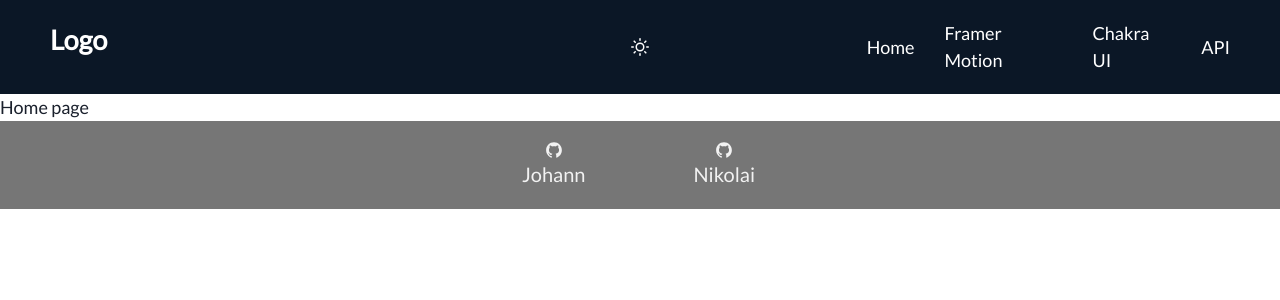
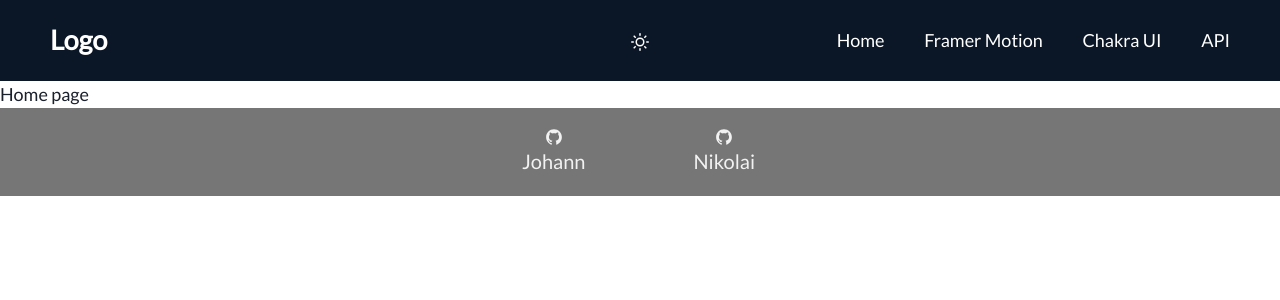
Before and after one commit to Nikothaboss/React-framework-practice-, a React (Create React App) app: page / in a window 1280 px wide. Shown: the top 300 px of the page. Built offline with nearby package versions, Linux system fonts and the light colour scheme; a web font is replaced by a local one.

Commit message:
digger varants. burde kanskje lage en egen mappe for de etterhvert sjekk ut hva som skjer med mobilde menu og sole/månen når du trykker på de

```diff
--- a/src/components/Header/Header.js
+++ b/src/components/Header/Header.js
@@ -1,5 +1,5 @@
 import React, { useEffect, useState } from 'react';
-import { SunIcon, MoonIcon, HamburgerIcon } from '@chakra-ui/icons';
+import { SunIcon, MoonIcon } from '@chakra-ui/icons';
 import { StyledHeader } from './Header.styled';
 import { Box, Text, Grid, Flex } from '@chakra-ui/layout';
 import { useColorMode, useColorModeValue } from '@chakra-ui/color-mode';
@@ -23,7 +23,25 @@ const Header = () => {
   const { colorMode, toggleColorMode } = useColorMode();
   const bg = useColorModeValue(`${colors.darkBlue}`, `${colors.gradient}`);
   const color = useColorModeValue(`${colors.white}`, `${colors.darkBlue}`);
-  // console.log(colorMode)
+
+  const colorModeVariants = {
+    enter: {
+      y: [0, 100, 0],
+      transition: {
+        type: 'linear',
+        duration: 0.6,
+      },
+    },
+    leave: {
+      y: [0, 99, 0],
+      transition: {
+        type: 'linear',
+        duration: 0.6,
+      },
+    },
+  };
+
+  const [sunrise, setSunrise] = useState(false);
   return (
     <Box bg={bg} color={color}>
       <StyledHeader>
@@ -36,21 +54,27 @@ const Header = () => {
             alignItems='center'
             className='icon-container'
           >
-            {colorMode === 'light' ? (
-              <MoonIcon className='moon-icon' onClick={toggleColorMode} />
-            ) : (
-              <SunIcon className='sun-icon' onClick={toggleColorMode} />
-            )}
+            <motion.div
+              onClick={() => setSunrise(!sunrise)}
+              variants={colorModeVariants}
+              animate={sunrise ? 'enter' : 'leave'}
+            >
+              {colorMode === 'light' ? (
+                <MoonIcon className='moon-icon' onClick={toggleColorMode} />
+              ) : (
+                <SunIcon className='sun-icon' onClick={toggleColorMode} />
+              )}
+            </motion.div>
           </Flex>
           <Flex
             justifyContent='end'
             alignItems='center'
             className='menu-container'
           >
-            {screenWidth > 768 ? (
+            {screenWidth > 900 ? (
               <TabletPluss />
             ) : (
-              <MobileWidth bg={bg} color={color} handleSize={handleSize} />
+              <MobileWidth bg={bg} color={color} />
             )}
           </Flex>
         </Grid>
@@ -62,7 +86,7 @@ const Header = () => {
 const MobileWidth = () => {
   const [showMenu, setShowMenu] = useState(false);
   const MotionBox = motion(Box);
-  const bg = useColorModeValue(`${colors.white}`, `${colors.darkGray}`);
+  const bg = useColorModeValue(`${colors.white}`, `${colors.darkBlue}`);
   const color = useColorModeValue(`${colors.black}`, `${colors.white}`);
   const toggleMenu = () => setShowMenu(!showMenu);
 
@@ -85,9 +109,62 @@ const MobileWidth = () => {
     },
   };
 
+  const hamburgerVariants = {
+    closed: {
+      rotate: 0,
+      opacity: 1,
+      transition: {
+        type: 'linear',
+        duration: 0.2,
+      },
+    },
+    openLine1: {
+      rotate: 45,
+      y: 6,
+      transition: {
+        type: 'linear',
+        duration: 0.2,
+      },
+    },
+    openLine2: {
+      opacity: 0,
+      transition: {
+        type: 'linear',
+        duration: 0,
+      },
+    },
+    openLine3: {
+      rotate: -45,
+      y: -6,
+      transition: {
+        type: 'linear',
+        duration: 0.2,
+      },
+    },
+  };
+
   return (
     <>
-      <HamburgerIcon className='menu-item hamburger' onClick={toggleMenu} />
+      <MotionBox className='hamburger' onClick={toggleMenu}>
+        <MotionBox
+          bg={bg}
+          variants={hamburgerVariants}
+          animate={showMenu ? 'openLine1' : 'closed'}
+          className='line'
+        ></MotionBox>
+        <MotionBox
+          bg={bg}
+          variants={hamburgerVariants}
+          animate={showMenu ? 'openLine2' : 'closed'}
+          className='line'
+        ></MotionBox>
+        <MotionBox
+          bg={bg}
+          variants={hamburgerVariants}
+          animate={showMenu ? 'openLine3' : 'closed'}
+          className='line'
+        ></MotionBox>
+      </MotionBox>
       <AnimatePresence>
         {showMenu && (
           <>
--- a/src/components/Header/Header.styled.js
+++ b/src/components/Header/Header.styled.js
@@ -2,9 +2,8 @@ import styled from 'styled-components';
 import { colors } from '../../app.styled';
 
 export const StyledHeader = styled.header`
-  /* background: #b00b69; */
   padding: 20px 50px;
-  position: relative;
+  overflow: hidden;
   .logo {
     font-size: 1.5rem;
     font-weight: 600;
@@ -15,6 +14,7 @@ export const StyledHeader = styled.header`
     }
   }
   .icon-container {
+    z-index: 99;
     .sun-icon,
     .moon-icon {
       margin: 0 7px;
@@ -23,12 +23,33 @@ export const StyledHeader = styled.header`
     }
   }
   .menu-container {
+    display: flex;
+    justify-content: space-between;
+    max-width: 600px;
     .menu-item {
       cursor: pointer;
-      margin-left: 30px;
+      width: 100%;
+      transition: linear 0.3s;
+      &:hover {
+        opacity: 0.6;
+      }
+      @media (min-width: 900px) {
+        font-size: 0.7rem;
+      }
+      @media (min-width: 1150px) {
+        font-size: 1rem;
+      }
     }
     .hamburger {
       z-index: 99;
+      cursor: pointer;
+      margin-left: auto;
+      .line {
+        height: 2px;
+        width: 20px;
+        margin: 4px 0;
+        border-radius: 10px;
+      }
     }
     .backdrop {
       position: fixed;
```
